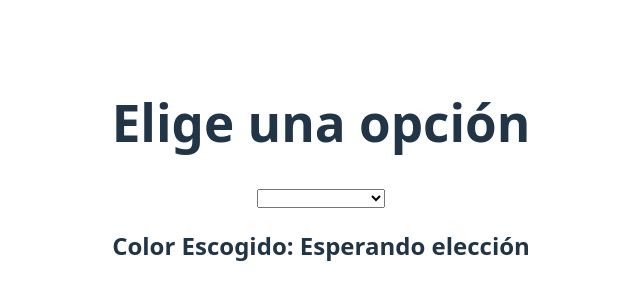
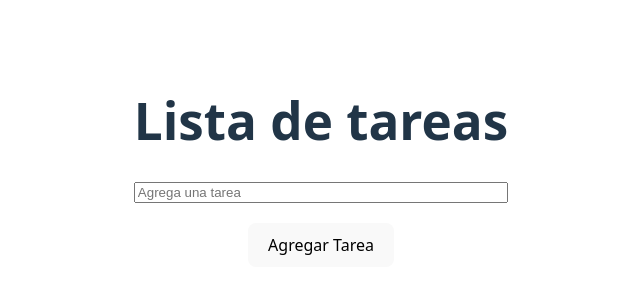
Before and after one commit to ManuJRS/vue-practice, a Vue app: page / in a window 1280 px wide. Shown: the part 228-528 px from the top of the page, without its empty margins (319-959 px from the left). Built offline with nearby package versions, Linux system fonts and the light colour scheme.

Commit message:
chore: To Do - List v.0.1 7-Nov-2025

```diff
--- a/src/App.vue
+++ b/src/App.vue
@@ -6,10 +6,11 @@ import ImgHidden from './components/ImgHidden.vue';
 import InputModel from './components/InputModel.vue';
 import OperationCounter from './components/OperationCounter.vue';
 import SelectModel from './components/SelectModel.vue';
+import ToDo from './components/ToDo.vue';
 import VariablesReactivity from './components/VariablesReactivity.vue';
 
 </script>
 
 <template>
-<SelectModel/>
+<ToDo/>
 </template>
--- /dev/null
+++ b/src/components/ToDo.vue
@@ -0,0 +1,39 @@
+<script setup>
+import { ref } from 'vue';
+
+// Queremos crear una app donde el usuario pueda:
+// Escribir una tarea en un input.
+// Agregarla a una lista.
+// Marcarla como completada.
+// Eliminarla si lo desea.
+
+let newTask = ref("");
+let tasks = ref([])
+let addTask = () => {
+    tasks.value.push(newTask.value)
+    newTask.value = ""
+}
+
+</script>
+
+<template>
+    <h1>Lista de tareas</h1>
+<div class="container">
+<input type="text" v-model="newTask" placeholder="Agrega una tarea">
+<div>
+<button @click="addTask">Agregar Tarea</button>
+</div>
+<p v-for="(task, index) in tasks" :key="index">{{ index + 1 }}.- {{ task }}</p>
+</div>
+</template>
+
+<style scoped>
+.container {
+display: flex;
+flex-direction: column;
+}
+
+button {
+    margin: 20px;
+}
+</style>
```
